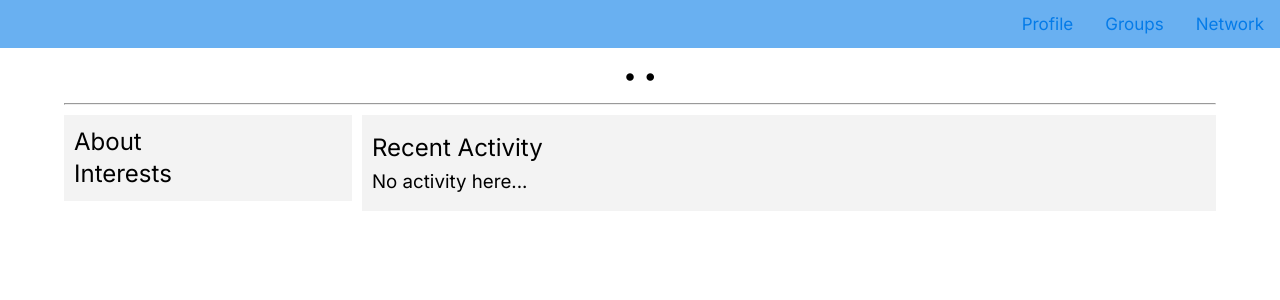
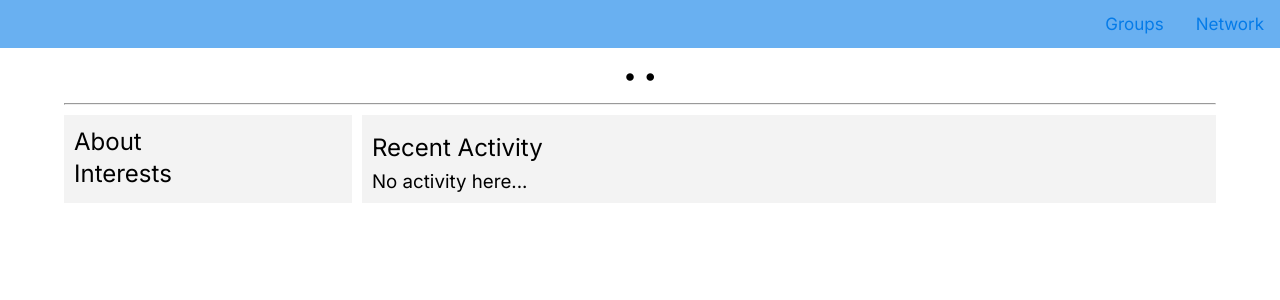
Before and after one commit to aibarrola/SubtleAsianNetwork, a React (Create React App) app: page /profile/1 in a window 1280 px wide. Shown: the top 300 px of the page. Built offline with nearby package versions, Linux system fonts and the light colour scheme; no server answers.

Commit message:
typo fixed

```diff
--- a/src/App.js
+++ b/src/App.js
@@ -4,9 +4,9 @@ import "./App.css";
 import Landing from "./components/pages/landing";
 import SignUp from "./components/pages/signup/signUp";
 import Profile from "./components/pages/Profile/profile";
-import CreateProfilePage1 from "./components/pages/createProfile/CreateProfilePage1";
+import CreateProfilePage1 from "./components/pages/createProfile/createProfilePage1";
 import Networking from "./components/pages/Networking/networking";
-import CreateProfilePage2 from "./components/pages/createProfile/CreateProfilePage2";
+import CreateProfilePage2 from "./components/pages/createProfile/createProfilePage2";
 import LogIn from "./components/pages/login/login";
 import EditProfile from "./components/pages/editProfile/editProfile";
 import GroupPage from "./components/pages/groupPage/groupPage";
--- a/src/components/navbar.jsx
+++ b/src/components/navbar.jsx
@@ -7,7 +7,7 @@ function Navbar(){
             <div class="navbar">
                 <a href="/networking"> Network </a>
                 <a href="/group"> Groups </a>
-                <a href="Profile"> Profile </a>
+                {/* <a href="Profile"> Profile </a> */}
                 {/* <a href="Home"> Home </a> */}
             </div>
         </section>
--- a/src/components/pages/Profile/profile.css
+++ b/src/components/pages/Profile/profile.css
@@ -36,6 +36,7 @@ h3{
 .mainProfile{
   margin-left: 10px;
   margin-top: 10px;
+  margin-bottom: 10px;
   padding: 10px;
   background-color: #f3f3f3;
 }
```
